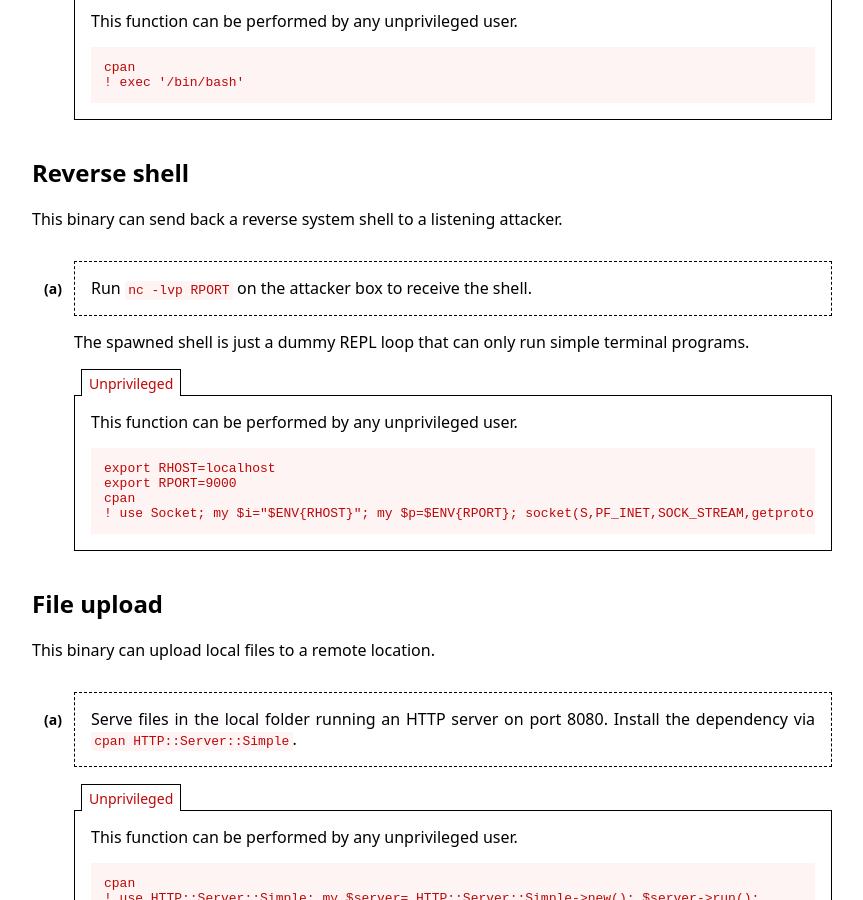
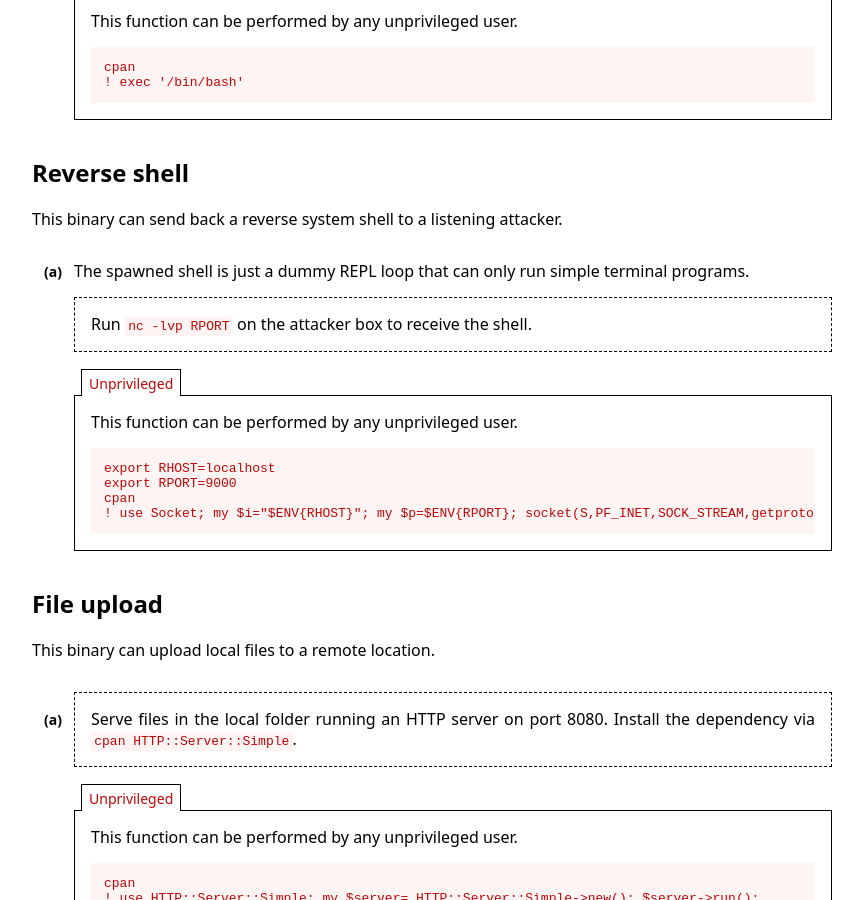
Before and after one commit to GTFOBins/GTFOBins.github.io, a Jekyll site: the page built from _gtfobins/cpan.md, in a window 1280 px wide and 900 px high, scrolled down 367 px. Shown: the whole window, without its empty margins (208-1071 px from the left). Built offline with Jekyll 4.4.1, drawn with Linux system fonts in a browser that asks for light colours.

Commit message:
Reorder features description

```diff
--- a/_layouts/gtfobin.html
+++ b/_layouts/gtfobin.html
@@ -61,11 +61,6 @@ layout: common
                     <p><b>Version:</b> {{ example.version }}</p>
                 {% endif %}
 
-                {% comment %} example description {% endcomment %}
-                {% if example.description %}
-                    <div class="description">{{ example.description | markdownify }}</div>
-                {% endif %}
-
                 {% comment %} additional per-function content {% endcomment %}
                 {% case function_name %}
                 {% when "reverse-shell", "bind-shell" %}
@@ -75,6 +70,11 @@ layout: common
                         {{ function.extra.repl | markdownify }}
                     {% endif %}
                 {% endcase %}
+
+                {% comment %} example description {% endcomment %}
+                {% if example.description %}
+                    <div class="description">{{ example.description | markdownify }}</div>
+                {% endif %}
 
                 {% comment %} list of features for each example {% endcomment %}
                 <div class="features">
```
